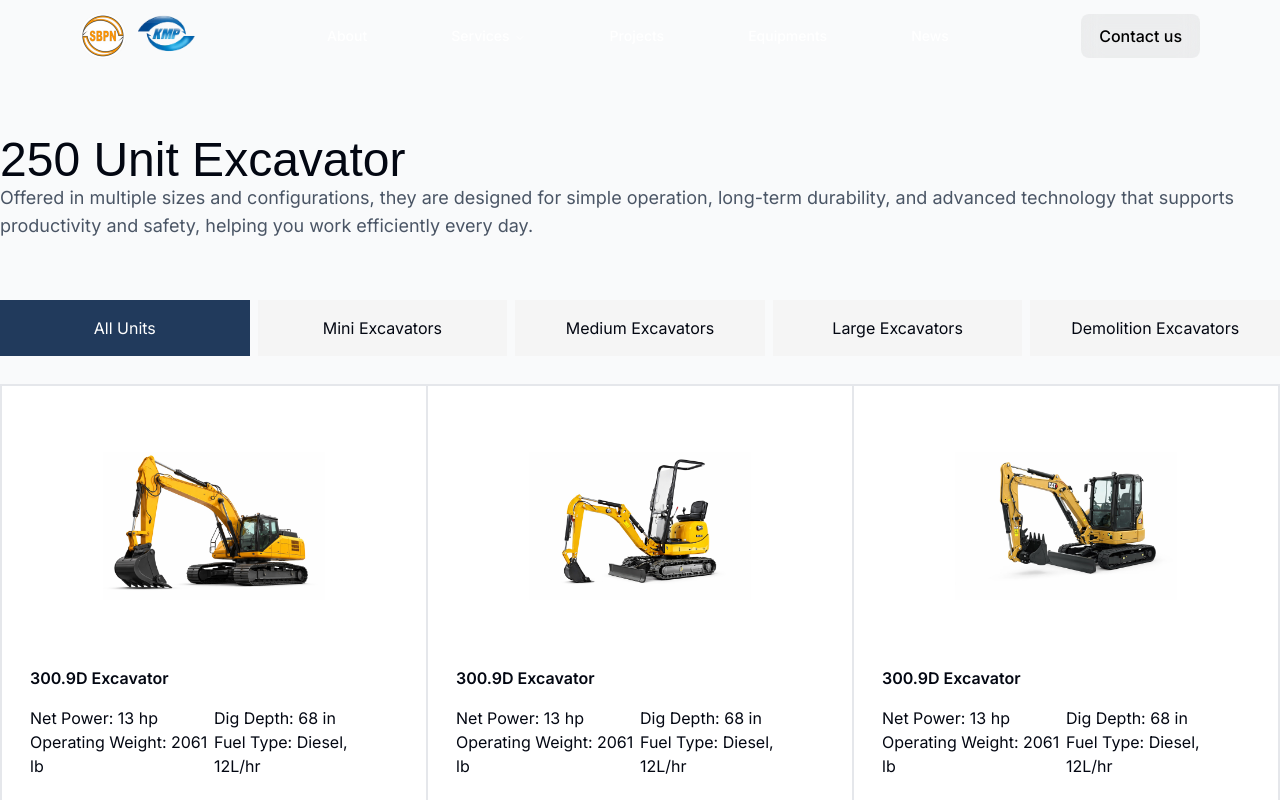
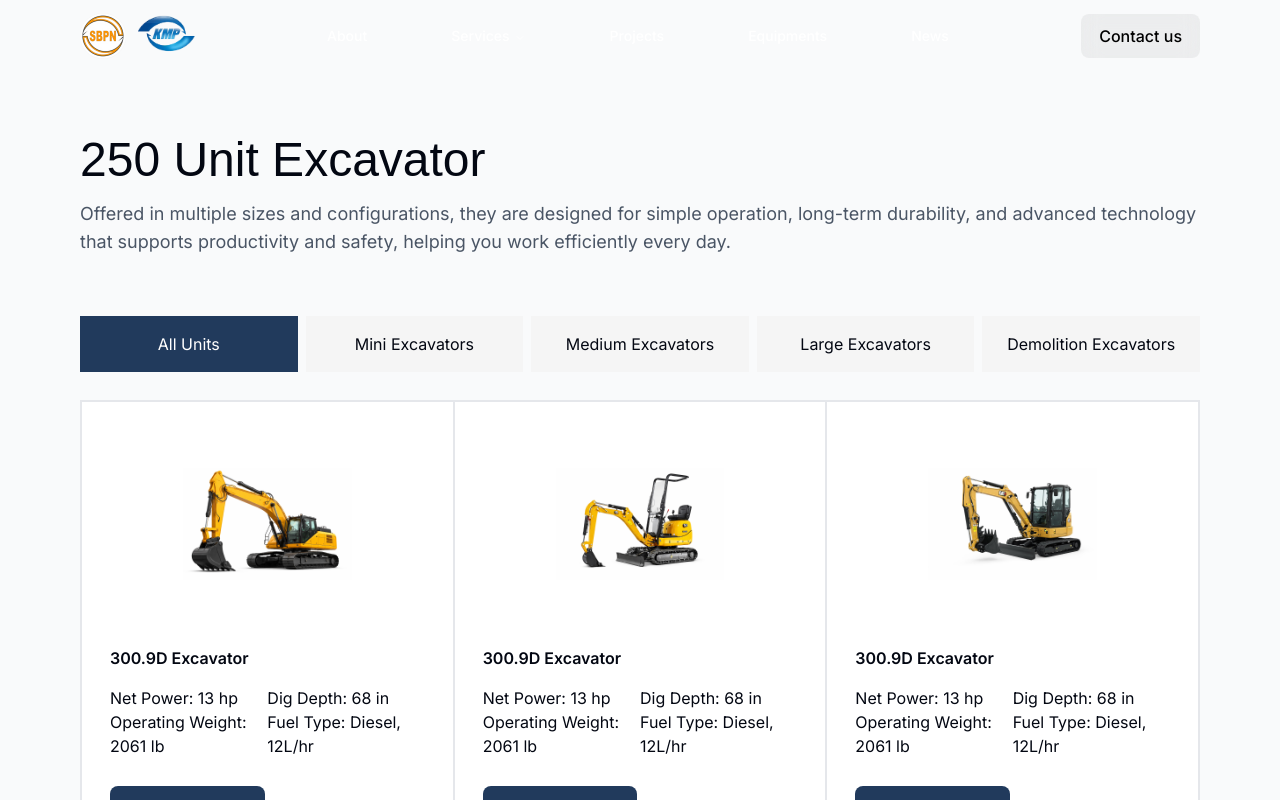
Before and after one commit to iqbalprojects/karya-murni, a SvelteKit app: page /equipments/1 in a window 1280 px wide. Shown: the top 800 px of the page. Built offline with nearby package versions, Linux system fonts and the light colour scheme; a web font is replaced by a local one.

Commit message:
refactor(equipment-page): improve spacing and add horizontal padding
- Add horizontal padding (px-20) to main container for better content alignment
- Add vertical spacing (space-y-4) to section for improved text hierarchy
- Enhance layout consistency with established spacing patterns

```diff
--- a/src/routes/equipments/[slug]/+page.svelte
+++ b/src/routes/equipments/[slug]/+page.svelte
@@ -266,8 +266,8 @@
 	});
 </script>
 
-<div class="container mx-auto mt-16 mb-[100px] space-y-[60px]">
-	<section>
+<div class="container mx-auto mt-16 mb-[100px] space-y-[60px] px-20">
+	<section class="space-y-4">
 		<h1 class="font-faculty-glyphic text-5xl">250 Unit Excavator</h1>
 		<p class="text-lg text-gray-600">
 			Offered in multiple sizes and configurations, they are designed for simple operation,
```
